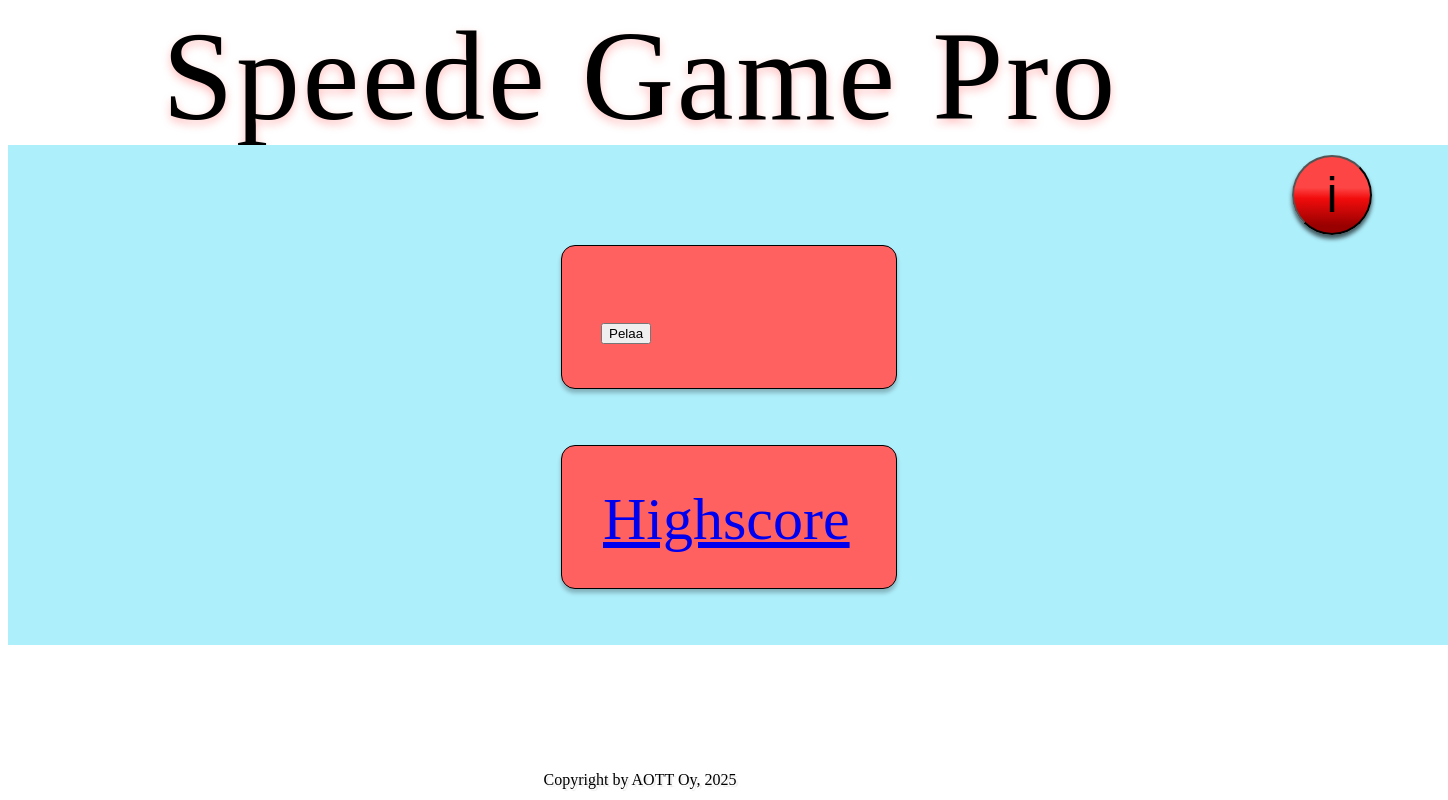
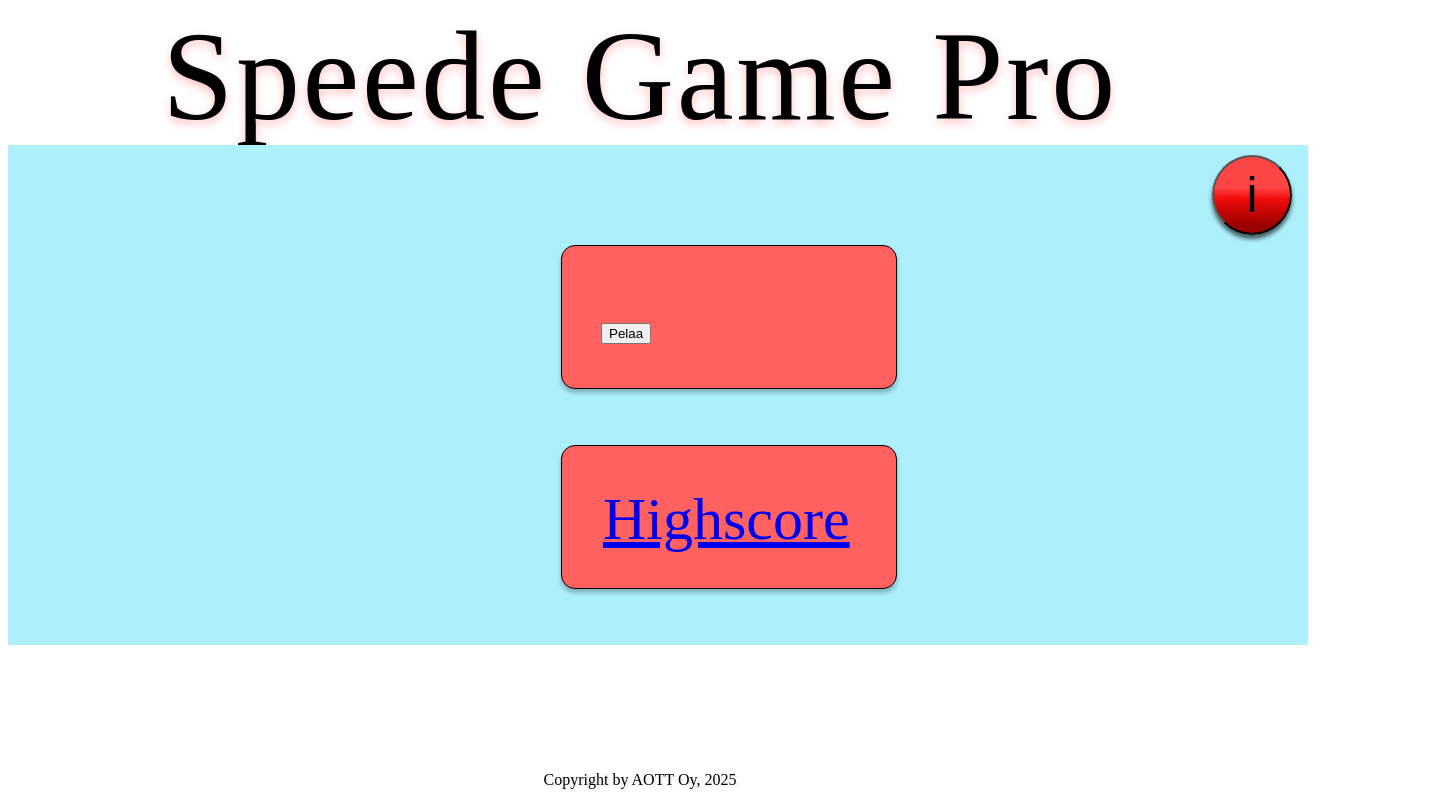
Before and after one commit to jamktiko/ryhma5, a SvelteKit app in the folder speedepeli/: page / in a window 1280 px wide. Shown: the whole page, 1448 px wide, since content can reach past the window. Built offline with nearby package versions, Linux system fonts and the light colour scheme; a web font is replaced by a local one.

Commit message:
taustan leveyden laskeminen

```diff
--- a/speedepeli/src/routes/+page.svelte
+++ b/speedepeli/src/routes/+page.svelte
@@ -114,7 +114,7 @@
 	}
 
 	.start-game {
-		width: 1440px;
+		width: 1300px;
 		height: 500px;
 		position: relative;
 		background: white;
@@ -143,7 +143,7 @@
 		height: 80px;
 		border-radius: 50px;
 		position: absolute;
-		left: 1280px;
+		left: 1200px;
 		top: 5px;
 		background: linear-gradient(180.58deg, #fe4545 40.5%, #f20c0c 54.6%, #990000 89.86%);
 		box-shadow: 0px 4px 4px rgba(0, 0, 0, 0.63);
```
